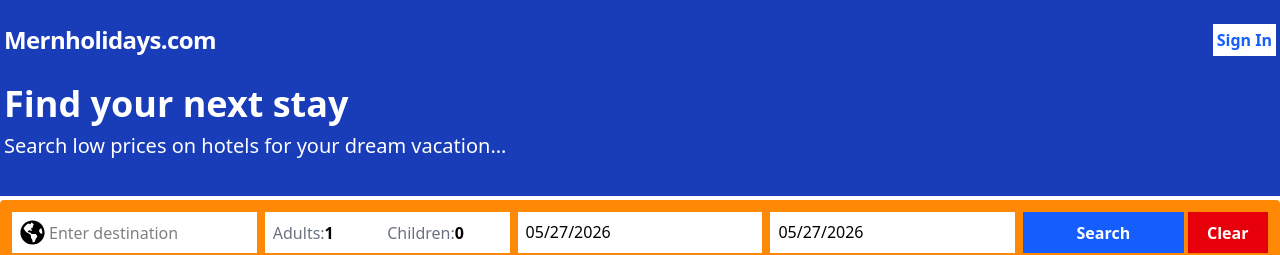
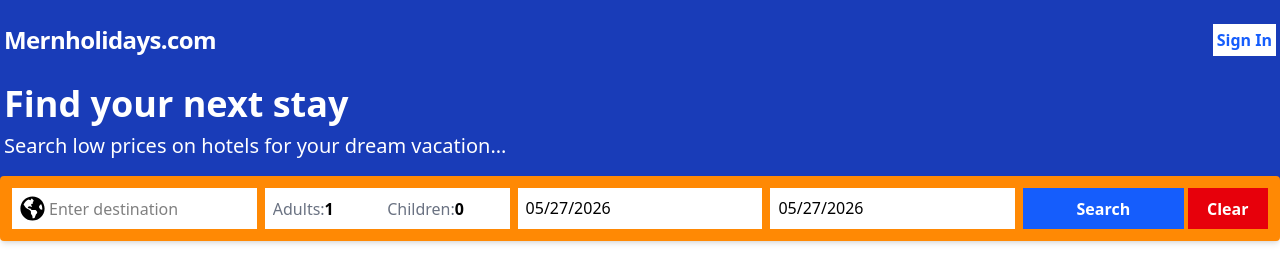
Before and after one commit to gaurav-08-patel/booking_app, a React app in the folder frontend/: page / in a window 1280 px wide. Shown: the top 255 px of the page. Built offline with nearby package versions, Linux system fonts and the light colour scheme; no server answers; the HTML template or start-up script is replaced by a standard one.

Commit message:
updated Hero and SearchBar

```diff
--- a/frontend/src/components/Hero.jsx
+++ b/frontend/src/components/Hero.jsx
@@ -1,7 +1,7 @@
 
 const Hero = () => {
   return (
-    <div className=" bg-blue-800 pb-8 mb-14">
+    <div className=" bg-blue-800 pb-8 mb-8">
         <div className="flex flex-col gap-2 container mx-auto p-1">
             <h1 className="text-4xl font-bold text-white">Find your next stay</h1>
             <p className="text-xl text-white">
--- a/frontend/src/components/SearchBar.jsx
+++ b/frontend/src/components/SearchBar.jsx
@@ -3,11 +3,12 @@ import { useSearchContext } from "../contexts/SearchContext";
 import { FaGlobeAmericas } from "react-icons/fa";
 import DatePicker from "react-datepicker";
 import "/node_modules/react-datepicker/dist/react-datepicker.css";
-import { useLocation } from "react-router-dom";
+import { useLocation, useNavigate } from "react-router-dom";
 
 const SearchBar = () => {
     const search = useSearchContext();
     const location = useLocation();
+    const navigate = useNavigate();
 
     let showBanner =
         location.pathname === "/" || location.pathname === "/search"
@@ -109,6 +110,7 @@ const SearchBar = () => {
                             adultCount,
                             childCount,
                         );
+                        navigate("/search");
                     }}
                 >
                     Search
```
